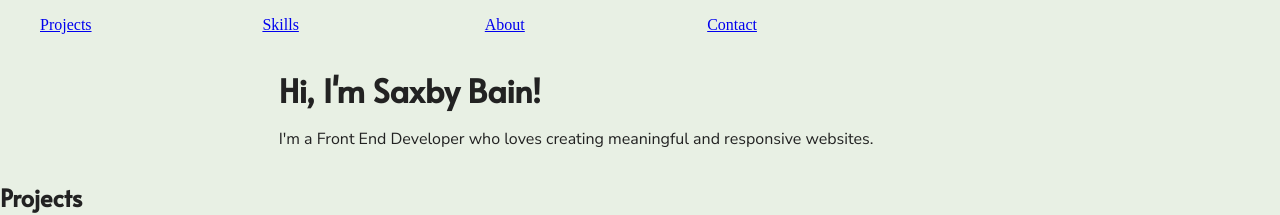
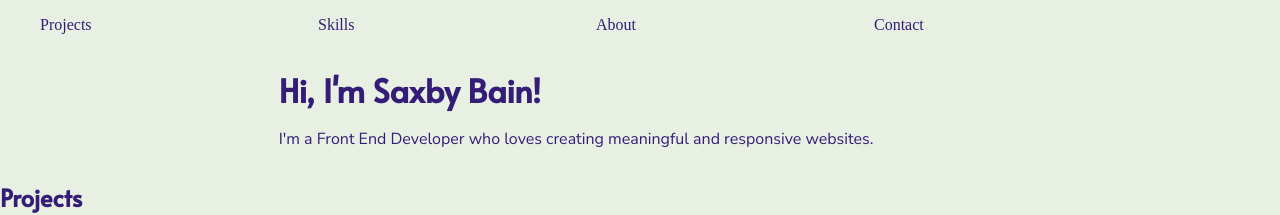
Before and after one commit to saxby-b/portfolio, a website built with Parcel: page index.html in a window 1280 px wide. Shown: the top 215 px of the page. Built offline with nearby package versions, Linux system fonts and the light colour scheme.

Commit message:
Updated styles

```diff
--- a/css/main.css
+++ b/css/main.css
@@ -12,7 +12,7 @@
    ========================================================================== */
 
 html {
-  color: #222;
+ /* color: #222; */
   font-size: 1em;
   line-height: 1.4;
 }
@@ -21,9 +21,11 @@ html {
 body {
   width: 90%;
   background-color: #E8F0E4;
-  /*display: flex;
+  display: flex;
   justify-content: center;
-  align-items: center; */
+  align-items: center;
+  flex-flow: column wrap;
+  color: #351D77;
 }
 
 .content-wrapper {
@@ -71,10 +73,19 @@ ul.navigation  {
   display: flex;
   flex-direction: row;
   width: 100%;
+  justify-self: center;
+  align-items: center;
+ /* padding: 0;*/
 }
 .navigation li {
   list-style-type: none;
-  width: 20%;;
+  width: 40%;
+ /* padding: 0;*/
+}
+
+.navigation li a{
+  text-decoration: none;
+  color: #351D77;
 }
 
 
```
